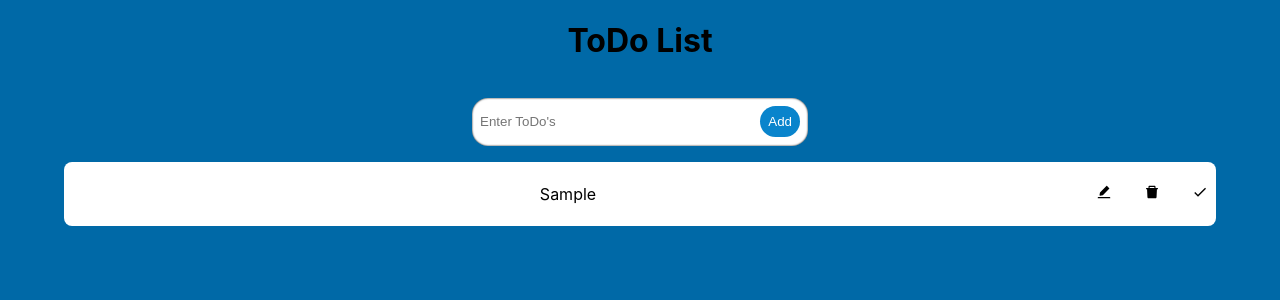
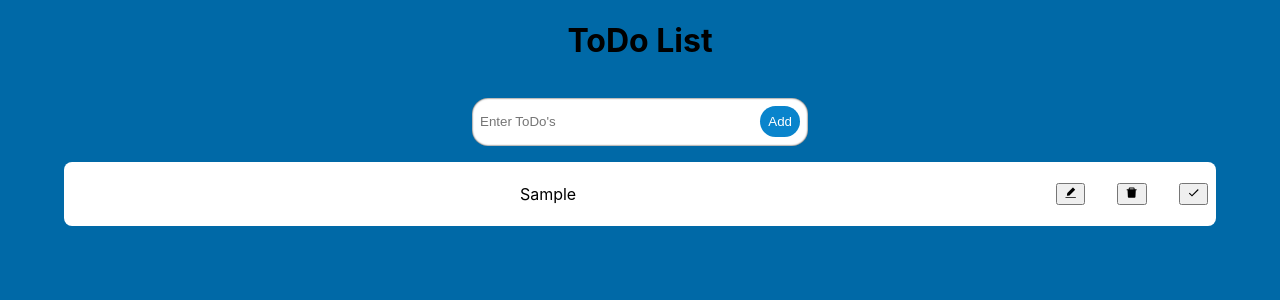
Before and after one commit to NemB0t/todo_typescript, a React (Create React App) app: page / in a window 1280 px wide. Both pictures are taken after typing "Sample" into the empty fields and a click on the button "Add". Shown: the top 300 px of the page. Built offline with nearby package versions, Linux system fonts and the light colour scheme.

Commit message:
Added CRUD functionality for todo elements

```diff
--- a/src/App.css
+++ b/src/App.css
@@ -78,5 +78,9 @@
     cursor: pointer;
 }
 .icon:hover{
-    transform: scale(1.1);
+    transform: scale(1.2);
 }
+
+.editInput{
+    width: 95%;
+}
--- a/src/App.tsx
+++ b/src/App.tsx
@@ -7,6 +7,7 @@ import { TodoLists } from './components/todoLists';
 export interface ToDo {
   id:string;
   name:string;
+  isCompleted:boolean;
 }
 
 function App() {
@@ -17,18 +18,64 @@ function App() {
   };
   const handleTodoNameSubmit = (e:React.FormEvent<HTMLFormElement>):void=>{
     e.preventDefault();
-    console.log(e);
-    setTodoList(todoList.concat({
-      id:new Date().toString(),
-      name:Todo,
-    }))
+    if(Todo.replace(/\s/g, '').length){
+      setTodoList(
+        [...todoList,{id:new Date().toString(),name:Todo,isCompleted:false}]
+      )
+      // setTodoList(todoList.concat({
+      //   id:new Date().toString(),
+      //   name:Todo,
+      //   isCompleted:false,
+      // }))
+    }
     setTodo("");
   };
+
+  const handleTodoCheck = (selectedId:string):void=>{
+    const modifiedTodoList = todoList.map(todoItem=>{
+        if(todoItem.id===selectedId){
+          return {
+            ...todoItem,
+            isCompleted:!todoItem.isCompleted,
+          };
+        }
+        else{
+          return todoItem;
+        }
+      }
+    )
+    setTodoList(modifiedTodoList);
+  }
+
+  const handleTodoDelete = (selectedId:string):void=>{
+    const modifiedTodoList = todoList.filter(todo=>{return todo.id!==selectedId})
+    setTodoList(modifiedTodoList);
+  }
+
+  const handleTodoEdit = (selectedId:string,selectedName:string):void=>{
+    console.log('here');
+    const modifiedTodoList = todoList.map(todoItem=>{
+        if(todoItem.id===selectedId){
+          return {
+            ...todoItem,
+            name:selectedName,
+          };
+        }
+        else{
+          return todoItem;
+        }
+      }
+    )
+    console.log(modifiedTodoList)
+    setTodoList(modifiedTodoList);
+  }
+
   return (
     <div className="App">
       <h1 className="todoHeading">ToDo List</h1>
       <InputTodo Todo={Todo} handleTodoName={handleTodoName} handleTodoNameSubmit={handleTodoNameSubmit} />
-      <TodoLists todoList={todoList}/>
+      <TodoLists todoList={todoList} handleTodoCheck={handleTodoCheck} handleTodoDelete={handleTodoDelete}
+      handleTodoEdit={handleTodoEdit} />
     </div>
   );
 }
--- a/src/components/inputTodo.tsx
+++ b/src/components/inputTodo.tsx
@@ -1,3 +1,5 @@
+import { useRef } from "react";
+
 interface Props{
     Todo:string
     handleTodoName:(e:React.ChangeEvent<HTMLInputElement>)=>void;
@@ -5,9 +7,13 @@ interface Props{
 }
 
 export function InputTodo(props:Props){
+    const todoInputRef = useRef<HTMLInputElement>(null);
     return(
-    <form className="inputTodoForm" onSubmit={(e)=>{props.handleTodoNameSubmit(e)}}>
-        <input type="text" className="inputTodo" placeholder="Enter ToDo's" value={props.Todo}
+    <form className="inputTodoForm" onSubmit={(e)=>{
+            props.handleTodoNameSubmit(e)
+            todoInputRef.current?.blur();
+        }}>
+        <input type="text" className="inputTodo" placeholder="Enter ToDo's" ref={todoInputRef} value={props.Todo}
         onChange={(e)=>{props.handleTodoName(e)}} />
         <button type="submit" className="inputAddBtn" >Add</button>
     </form>
--- a/src/components/todoItem.tsx
+++ b/src/components/todoItem.tsx
@@ -1,16 +1,58 @@
-import { AiFillEdit,AiFillDelete } from 'react-icons/ai'
+import { ToDo } from "../App"
+import { AiFillEdit,AiFillDelete,AiOutlineUndo } from 'react-icons/ai'
 import { MdDone } from 'react-icons/md'
+import { useState } from 'react';
+
 interface Props{
-    val:string;
+    todo:ToDo;
+    handleTodoCheck:(id:string)=>void;
+    handleTodoDelete:(id:string)=>void;
+    handleTodoEdit:(id:string,name:string)=>void;
 }
 
 export function TodoItem(props:Props){
-    return(
-        <div className="todoItem">
-            <span>{props.val}</span>
-            <span className='icon'><AiFillEdit/></span>
-            <span className='icon'><AiFillDelete/></span>
-            <span className='icon'><MdDone/></span>
-        </div>
-    )
+    const [isEdit, setIsEdit] = useState<boolean>(false);
+    const [editText, setEditText] = useState<string>("");
+    const handleEditToggle = ()=>{
+        setIsEdit(prevIsEdit=>!prevIsEdit);
+        setEditText("");
+    };
+    const handleEditTextUpdate = (e:React.ChangeEvent<HTMLInputElement>):void=>{
+        setEditText(e.target.value);
+    };
+
+    const handleEditSubmit = (e:React.FormEvent<HTMLFormElement>):void=>{
+        props.handleTodoEdit(props.todo.id,editText);
+        handleEditToggle();
+    }
+
+    if(props.todo.isCompleted)
+    {
+         return (
+            <div className="todoItem">
+                {isEdit?
+                <form onSubmit={(e)=>{handleEditSubmit(e)}}>
+                    <input type="text" onChange={(e)=>{handleEditTextUpdate(e)}}/>
+                </form>:
+                <s>{props.todo.name}</s>}
+                <button className='icon' onClick={handleEditToggle}><AiFillEdit/></button>
+                <button className='icon' onClick={()=>{props.handleTodoDelete(props.todo.id)}}><AiFillDelete/></button>
+                <button className='icon' onClick={()=>{props.handleTodoCheck(props.todo.id)}}><AiOutlineUndo/></button>
+            </div>
+        )
+    }
+    else{
+        return(
+            <div className="todoItem">
+                {isEdit?
+                <form onSubmit={(e)=>{handleEditSubmit(e)}}>
+                    <input type="text" className="editInput" onChange={(e)=>{handleEditTextUpdate(e)}}/>
+                </form>:
+                <span>{props.todo.name}</span>}
+                <button className='icon' onClick={handleEditToggle}><AiFillEdit/></button>
+                <button className='icon' onClick={()=>{props.handleTodoDelete(props.todo.id)}}><AiFillDelete/></button>
+                <button className='icon' onClick={()=>{props.handleTodoCheck(props.todo.id)}}><MdDone/></button>
+            </div>
+        )
+    }
 }
--- a/src/components/todoLists.tsx
+++ b/src/components/todoLists.tsx
@@ -3,13 +3,17 @@ import { TodoItem } from "./todoItem";
 
 interface Props{
     todoList:ToDo[];
+    handleTodoCheck:(id:string)=>void;
+    handleTodoDelete:(id:string)=>void;
+    handleTodoEdit:(id:string,name:string)=>void;
 }
 
 export function TodoLists(props:Props){
     return(
         <div className="todoLists">
             {props.todoList.map(todo=>{
-            return <TodoItem key={todo.id} val={todo.name} />
+            return <TodoItem key={todo.id} todo={todo} handleTodoCheck={props.handleTodoCheck}
+            handleTodoDelete={props.handleTodoDelete} handleTodoEdit={props.handleTodoEdit} />
             })}
         </div>
     )
```
